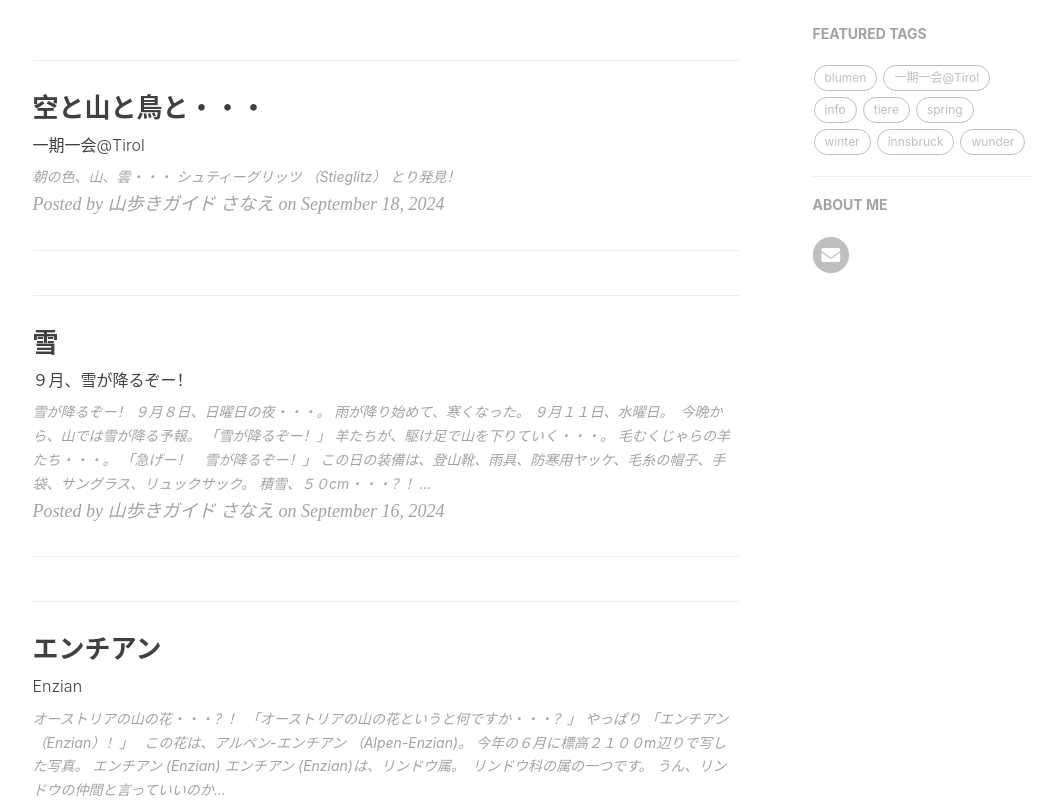
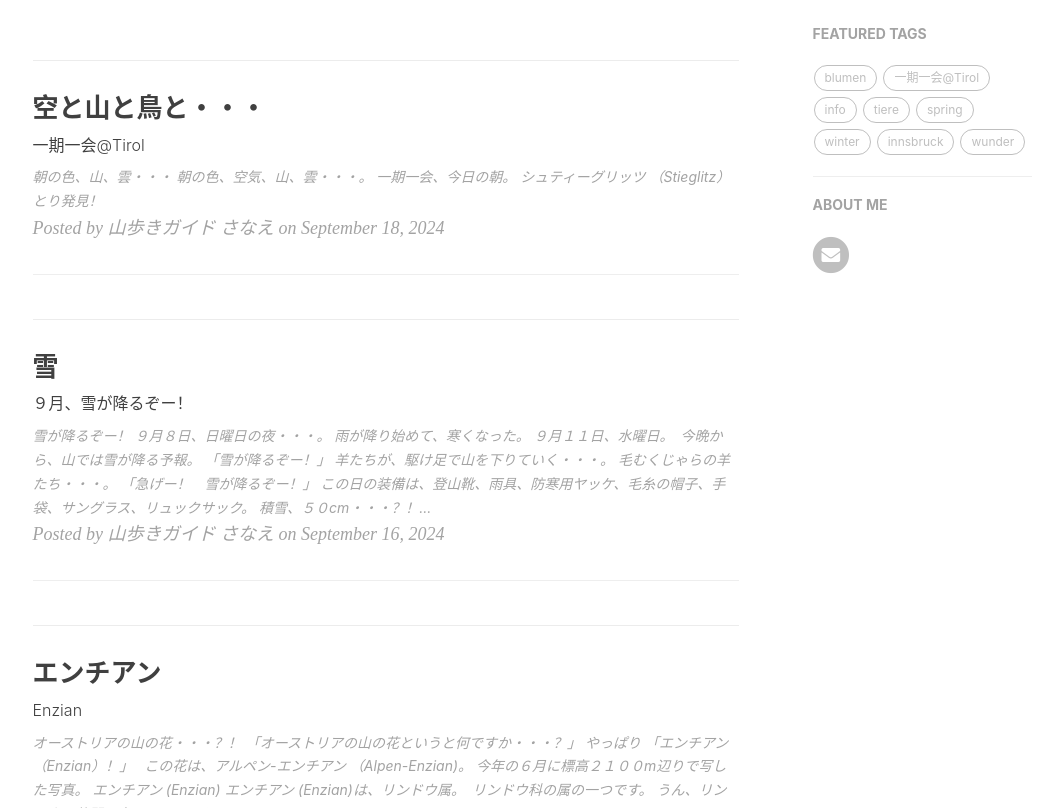
Before and after one commit to yamayagi/yamayagi.github.io, a Jekyll site: the page built from index.html, in a window 1280 px wide and 900 px high, scrolled down 330 px, cut to the strip 92-900 px from the top of the window. Shown: the whole strip, without its empty margins (135-1191 px from the left). Built offline with Jekyll 4.4.1, drawn with Linux system fonts in a browser that asks for light colours; nearby versions of some CDN libraries; the list of posts is cut into pages by our own code; comment, search, counter and statistics services are not loaded.

Commit message:
Update 2024-09-18-tier.md

```diff
--- a/_posts/2024-09-18-tier.md
+++ b/_posts/2024-09-18-tier.md
@@ -6,11 +6,15 @@ tags: [tiere]
 
 # 朝の色、山、雲・・・
 
-![20240918]()
+朝の色、空気、山、雲・・・。
+
+![20240918morgenbergwolken](https://piwigo.schickl.de/i.php?/upload/2024/09/21/20240921095854-e0fc4a22-me.jpg)
+
+一期一会、今日の朝。
 
 
 # シュティーグリッツ （Stieglitz）
 
 とり発見！
 
-![20240707alpensalamander](https://piwigo.schickl.de/i.php?/upload/2024/07/17/20240717165722-5254e19d-me.jpg)
+![20240918stieglitz1](https://piwigo.schickl.de/i.php?/upload/2024/09/21/20240921095959-6dec48c3-me.jpg)
```
